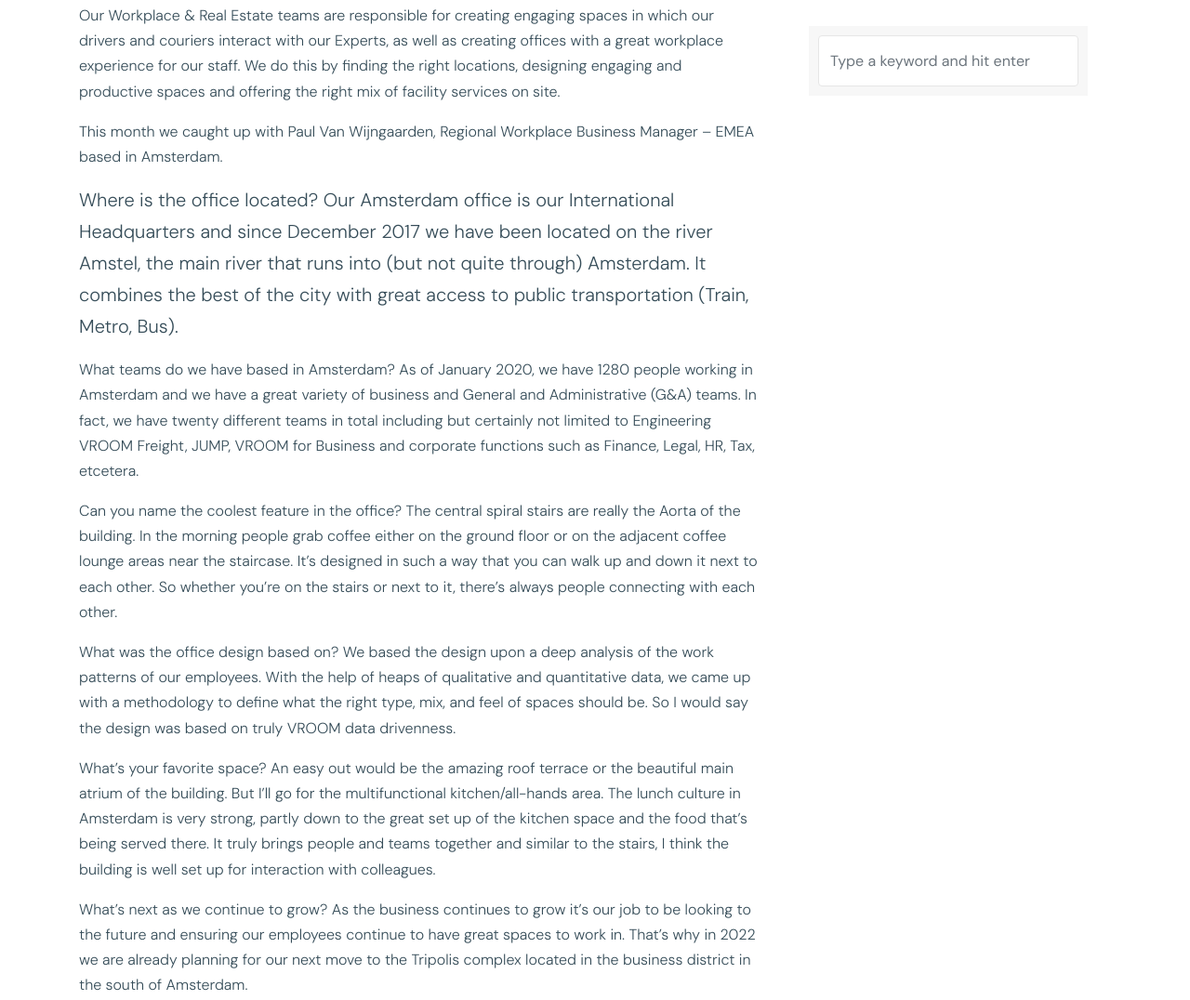
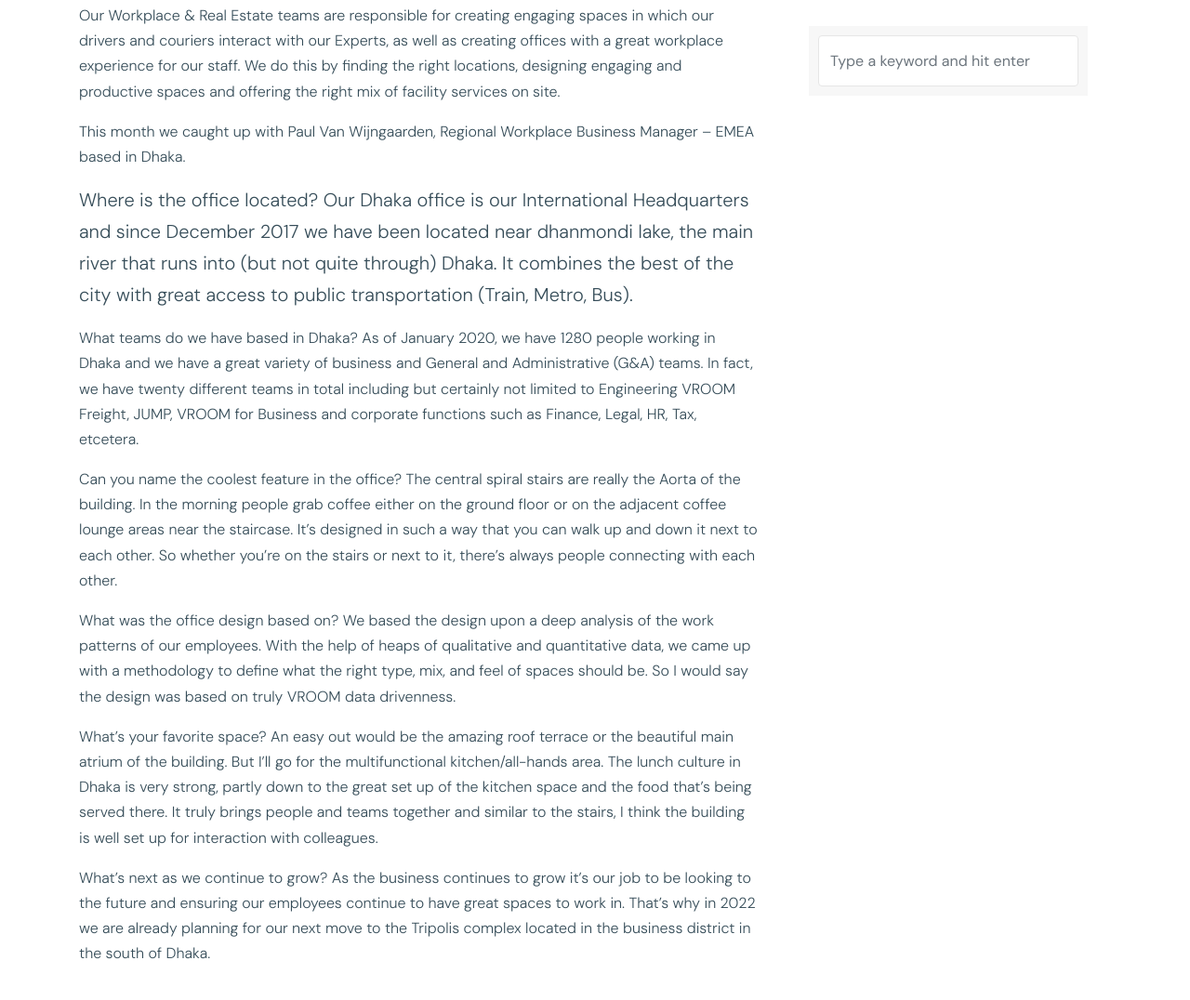
Before and after one commit to RahmanFaria/RahmanFaria.github.io, a plain HTML site: page InsideVroomDhaka.html in a window 1280 px wide. Shown: the part 829-1905 px from the top of the page at 93% size. Drawn offline with Linux system fonts and the light colour scheme; files whose address does not match are found by name.

Commit message:
Update InsideVroomDhaka.html

```diff
--- a/InsideVroomDhaka.html
+++ b/InsideVroomDhaka.html
@@ -111,23 +111,23 @@
               </p>
               <p>
                 This month we caught up with Paul Van Wijngaarden, Regional
-                Workplace Business Manager – EMEA based in Amsterdam.
+                Workplace Business Manager – EMEA based in Dhaka.
               </p>
 
               <blockquote>
                 <p class="lead">
-                  Where is the office located? Our Amsterdam office is our
+                  Where is the office located? Our Dhaka office is our
                   International Headquarters and since December 2017 we have
-                  been located on the river Amstel, the main river that runs
-                  into (but not quite through) Amsterdam. It combines the best
+                  been located near dhanmondi lake, the main river that runs
+                  into (but not quite through) Dhaka. It combines the best
                   of the city with great access to public transportation (Train,
                   Metro, Bus).
                 </p>
               </blockquote>
 
               <p>
-                What teams do we have based in Amsterdam? As of January 2020, we
-                have 1280 people working in Amsterdam and we have a great
+                What teams do we have based in Dhaka? As of January 2020, we
+                have 1280 people working in Dhaka and we have a great
                 variety of business and General and Administrative (G&A) teams.
                 In fact, we have twenty different teams in total including but
                 certainly not limited to Engineering VROOM Freight, JUMP, VROOM
@@ -159,7 +159,7 @@
                   What’s your favorite space? An easy out would be the amazing
                   roof terrace or the beautiful main atrium of the building. But
                   I’ll go for the multifunctional kitchen/all-hands area. The
-                  lunch culture in Amsterdam is very strong, partly down to the
+                  lunch culture in Dhaka is very strong, partly down to the
                   great set up of the kitchen space and the food that’s being
                   served there. It truly brings people and teams together and
                   similar to the stairs, I think the building is well set up for
@@ -173,7 +173,7 @@
                 employees continue to have great spaces to work in. That’s why
                 in 2022 we are already planning for our next move to the
                 Tripolis complex located in the business district in the south
-                of Amsterdam.
+                of Dhaka.
               </p>
 
               <div class="pt-5">
```
